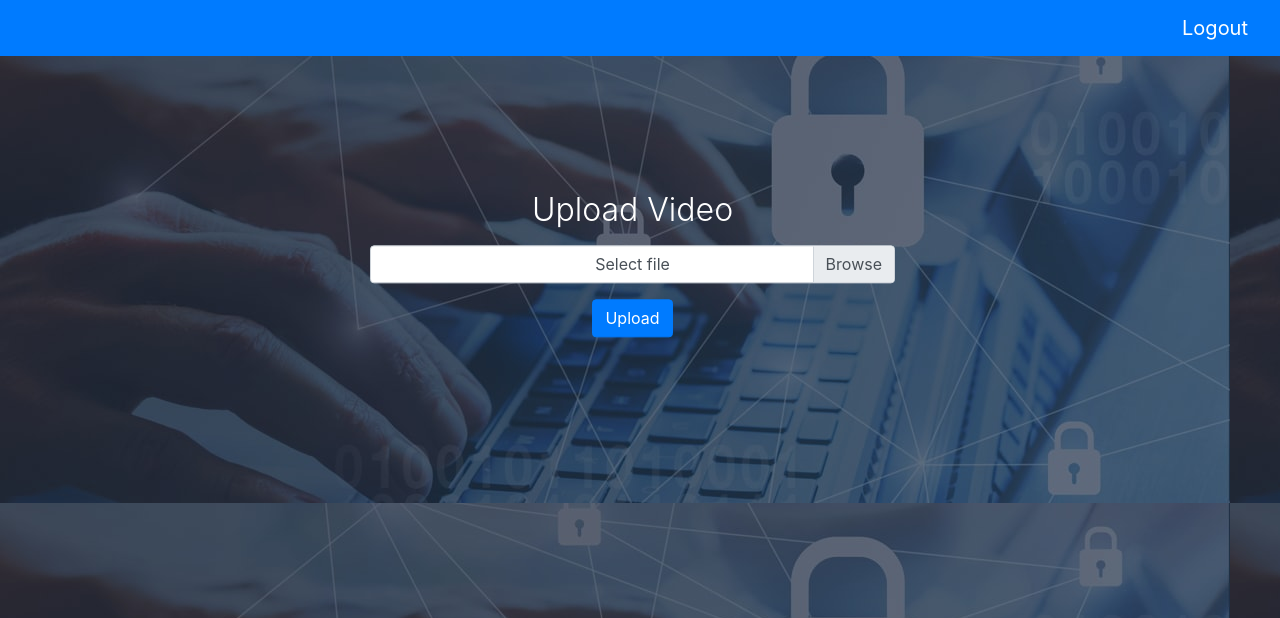
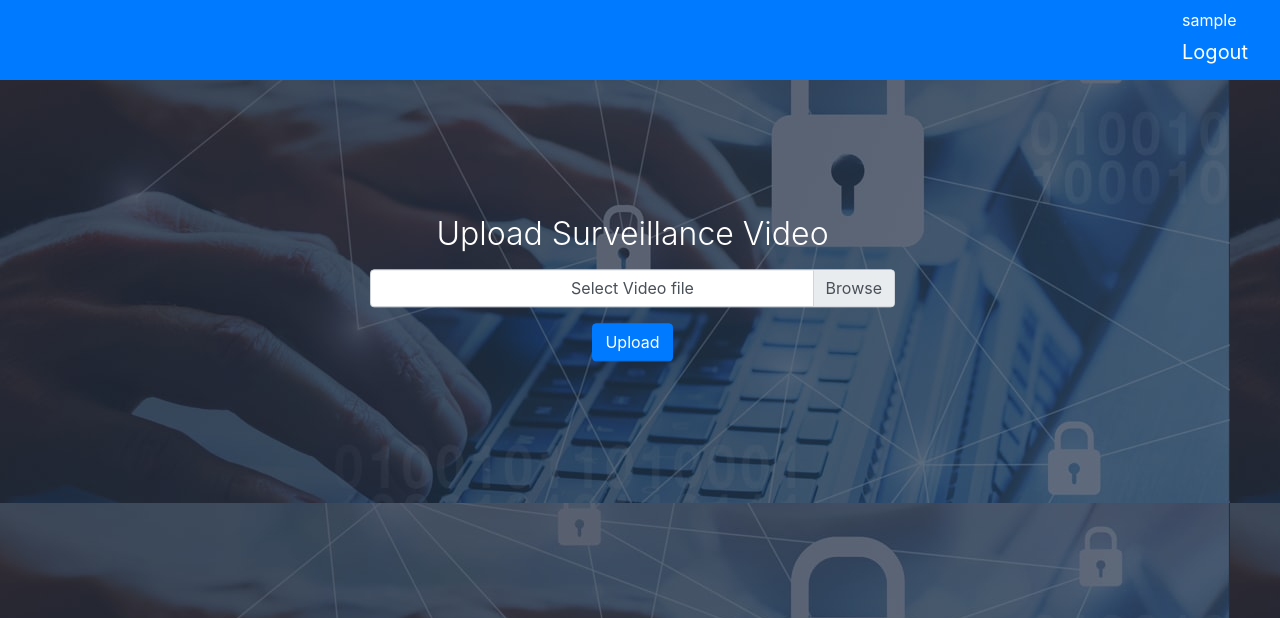
Before and after one commit to riturajkush/unusual_activity_detection, a Django app: page /test2/ in a window 1280 px wide; the page is wider, and only the part inside the window is pictured. Shown: the top 618 px of that part. Run offline with Django 3.2, Linux system fonts and the light colour scheme; the visitor is signed in with stand-in values (Sample User, id 1); parts of the project's set-up code (start-up, migrations or seed data) failed here and were passed over; some libraries are stand-ins or nearby versions.

Commit message:
Final Commit

```diff
--- a/src/home/static/home/script.js
+++ b/src/home/static/home/script.js
@@ -101,16 +101,21 @@ function upload(url) {
 
     if (request.status == 200) {
 
-      // show_alert(`${request.response.message}`, "success");
+      show_alert(`${request.response.message}`, "success");
       // load video object
       // console.log("Success");
       // videoid.style.display="block";
-      $("#vid").append(
-        "<video id='example_video_1' class='video-js vjs-default-skin' autoplay controls='controls' preload='auto' width='320' height='240'"
-        +'data-setup=\'{"width\": 640, \"height\": 480}\'>'
-         + "<source src='"+request.response.url+"#t="+request.response.start+","+request.response.end+"' type='video/mp4' />"
-        +"</video>"
-      );
+      if( request.response.status){
+        $("#vid").html(
+          "<video id='example_video_1' class='video-js vjs-default-skin' autoplay controls preload='auto' width='320' height='240'"
+          +"data-setup=\"{'width': 640, 'height': 480}\">"
+          + "<source src=\""+request.response.url+"#t="+request.response.start+","+request.response.end+"\" type='video/mp4' />"
+          +"</video>"
+        );
+
+        $("#navbar").removeClass("bg-primary").addClass("bg-danger");
+
+      }
 
 
       var video = videojs('example_video_1');
--- a/src/home/templates/home/upload_video.html
+++ b/src/home/templates/home/upload_video.html
@@ -30,11 +30,11 @@
 </head>
 
 <body style="overflow-x: hidden;">
-	<nav class="navbar navbar-dark bg-primary">
+	<nav id="navbar" class="navbar navbar-dark bg-primary">
 		<ul class="navbar-nav ml-auto">
+        <li style="color:white;" class="nav-item active">{{request.user.username}}</li>
     		<li class="nav-item active">
        {% if request.user.is_authenticated %}
-
 				<a class="navbar-brand trigger-btn"  href="{% url 'home:logout' %}">Logout</a>
         {% else %}
 				<a class="navbar-brand trigger-btn" data-toggle="modal" href="#myModal">Login</a>
@@ -82,12 +82,12 @@
 
         <div class="mb-3 mt-3">
 
-          <h2 class="mb-3" style="color:white; font-weight: 300">Upload Video</h2>
+          <h2 class="mb-3" style="color:white; font-weight: 300">Upload Surveillance Video</h2>
 
           <div class="form-group mb-3">
             <div class="custom-file">
               <input type="file" class="custom-file-input" name="file" id="file_input" oninput="input_filename();">
-              <label id="file_input_label" class="custom-file-label" for="image">Select file</label>
+              <label id="file_input_label" class="custom-file-label" for="image">Select Video file</label>
             </div>
           </div>
 
@@ -95,7 +95,7 @@
 
           <button class="btn btn-primary d-none" id="loading_btn" type="button" disabled>
             <span class="spinner-border spinner-border-sm" role="status" aria-hidden="true"></span>
-            Uploading...
+            Processing...
           </button>
 
           <button type="button" id="cancel_btn" class="btn btn-secondary d-none">Cancel upload</button>
@@ -103,7 +103,7 @@
         </div>
 
         <div id="progress_wrapper" class="d-none">
-          <label id="progress_status"></label>
+          <label style="color:white;" id="progress_status"></label>
           <div class="progress mb-3">
             <div id="progress" class="progress-bar" role="progressbar" aria-valuenow="25" aria-valuemin="0" aria-valuemax="100"></div>
           </div>
@@ -113,7 +113,7 @@
 
       </div>
     </div>
-    <div id="vid">
+    <div style="margin-left: 50%; transform: translateX(-100%);" id="vid">
 
     </div>
   {% else %}
--- a/src/home/views.py
+++ b/src/home/views.py
@@ -42,7 +42,7 @@ def index(request):
                  message = {
                     'url': fs.url(filename),
                     'status':True,
-                    'message':"Video Analyzed Success",
+                    'message':"Unusual Activity Detected",
                     'start':start,
                     'end':end
                 }
```
